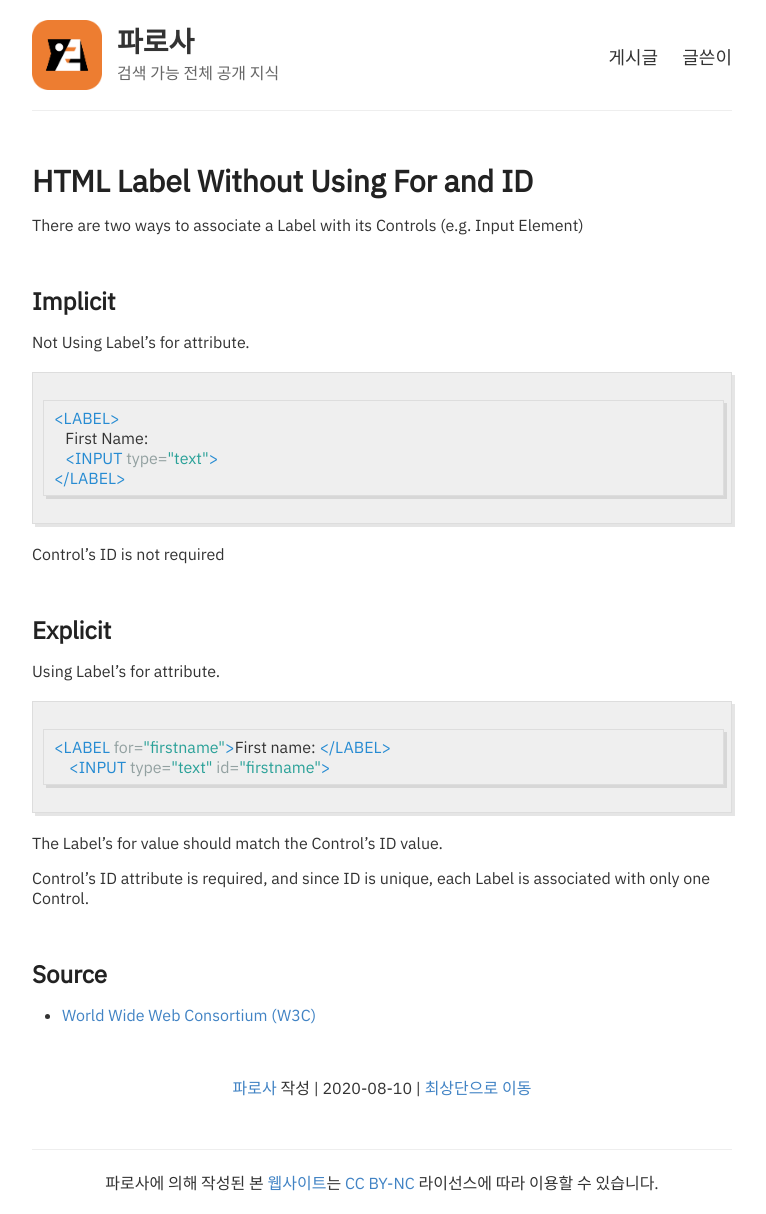
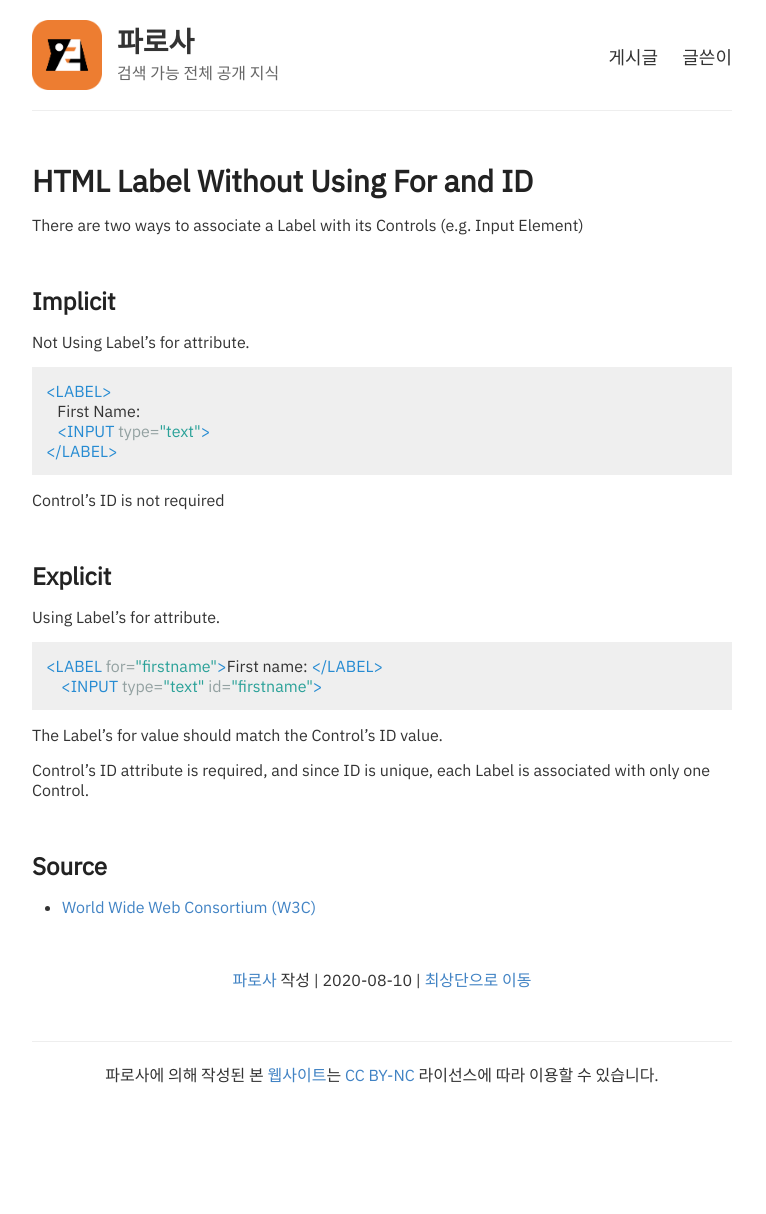
Before and after one commit to parosaone/blog, a Jekyll site: the page built from _posts/2020-8-10-html-label-without-using-for-and-id.md, in a window 1280 px wide. Shown: the whole page, without its empty margins (258-1024 px from the left). Built offline with Jekyll 4.4.1, drawn with Linux system fonts in a browser that asks for light colours; after the commit the page ends 1106 px from its top, so only the background shows below that.

Commit message:
Change Code Block CSS

```diff
--- a/_sass/_highlights.scss
+++ b/_sass/_highlights.scss
@@ -1,12 +1,8 @@
 .highlight {
     background-color: #efefef;
-    padding: 7px 7px 7px 10px;
-    border: 1px solid #ddd;
-    -moz-box-shadow: 3px 3px rgba(0, 0, 0, 0.1);
-    -webkit-box-shadow: 3px 3px rgba(0, 0, 0, 0.1);
-    box-shadow: 3px 3px rgba(0, 0, 0, 0.1);
-    margin: 20px 0 20px 0;
-    overflow: scroll;
+    padding: 7px;
+    overflow-x: hidden;
+    overflow-y: scroll;
 }
 
 code {
```
